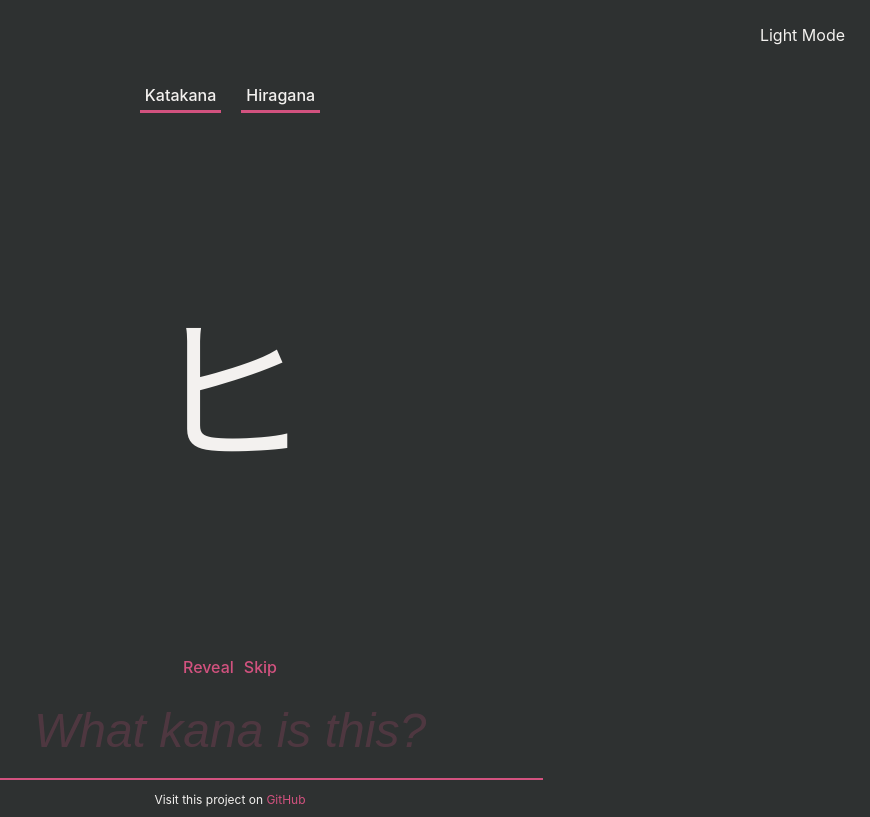
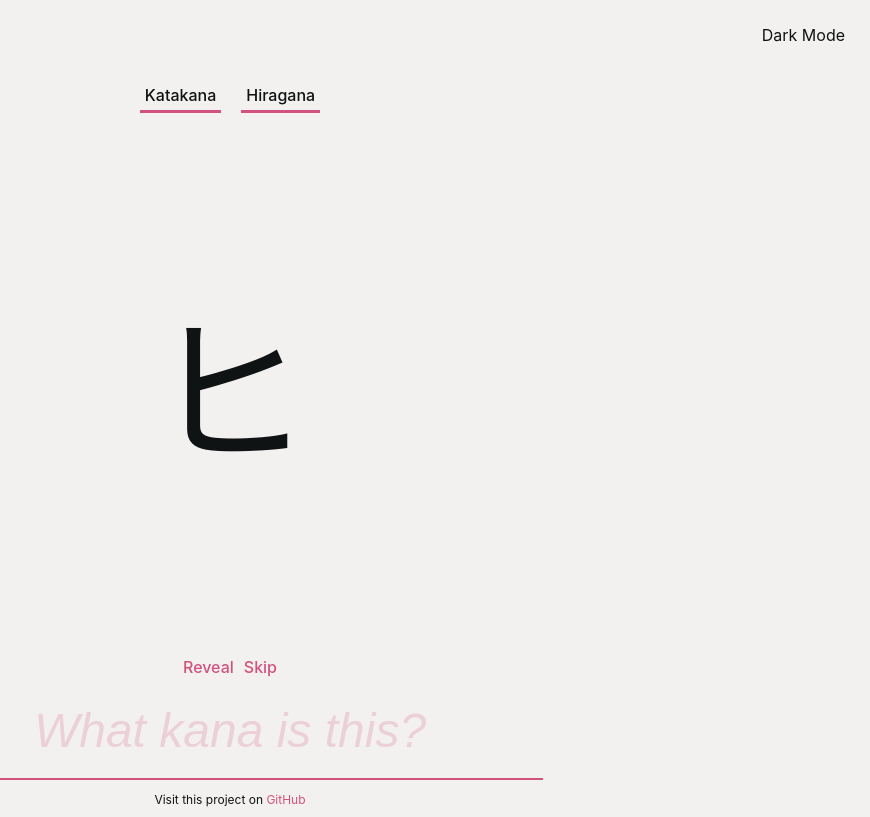
Before and after one commit to porthunt/kantan, a React (Create React App) app: page / in a window 1280 px wide. Shown: the whole page, without its empty margins (410-1280 px from the left). Built offline with nearby package versions, Linux system fonts and the light colour scheme.

Commit message:
adding themes

```diff
--- a/src/App.js
+++ b/src/App.js
@@ -28,7 +28,7 @@ const App = () => {
   const [isRevealedState, setIsRevealedState] = useState(false);
   const [inputPlaceHolderState, setInputPlaceHolderState] = useState(null);
   const [selectedKanasState, setSelectedKanasState] = useState(["hiragana", "katakana"]);
-  const [themeState, setThemeState] = useState("dark");
+  const [themeState, setThemeState] = useState("light");
   const [availableKanas, setAvailableKanas] = useState([...hiragana, ...katakana]);
   const [kanaState, setKanaState] = useState(() => {
     let kanas = [...hiragana, ...katakana];
--- a/src/themes/light.js
+++ b/src/themes/light.js
@@ -1,3 +1,3 @@
-const LIGHT_COLOR = "#2e3131";
+const LIGHT_COLOR = "#101313";
 
 export default LIGHT_COLOR;
```
